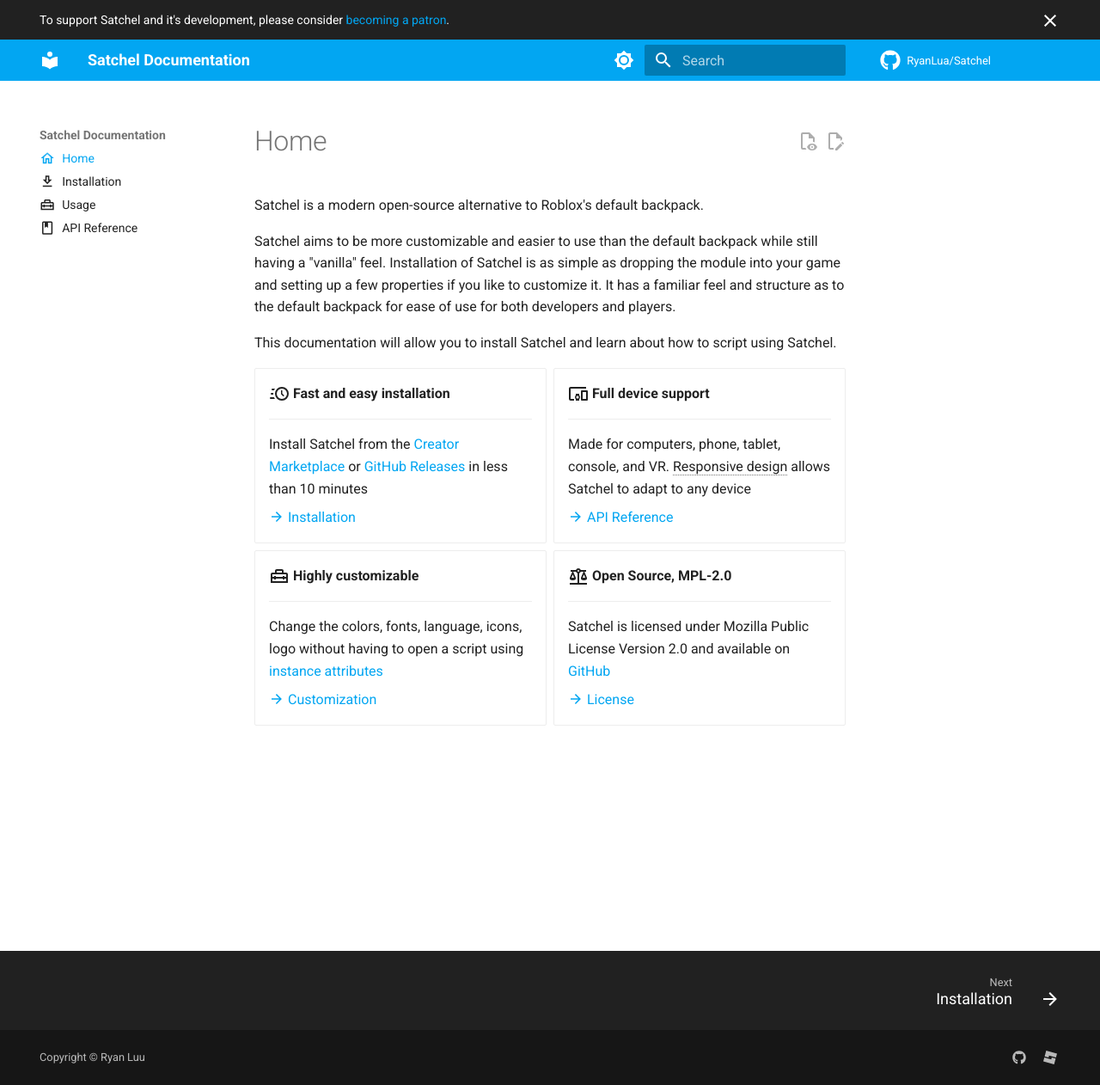
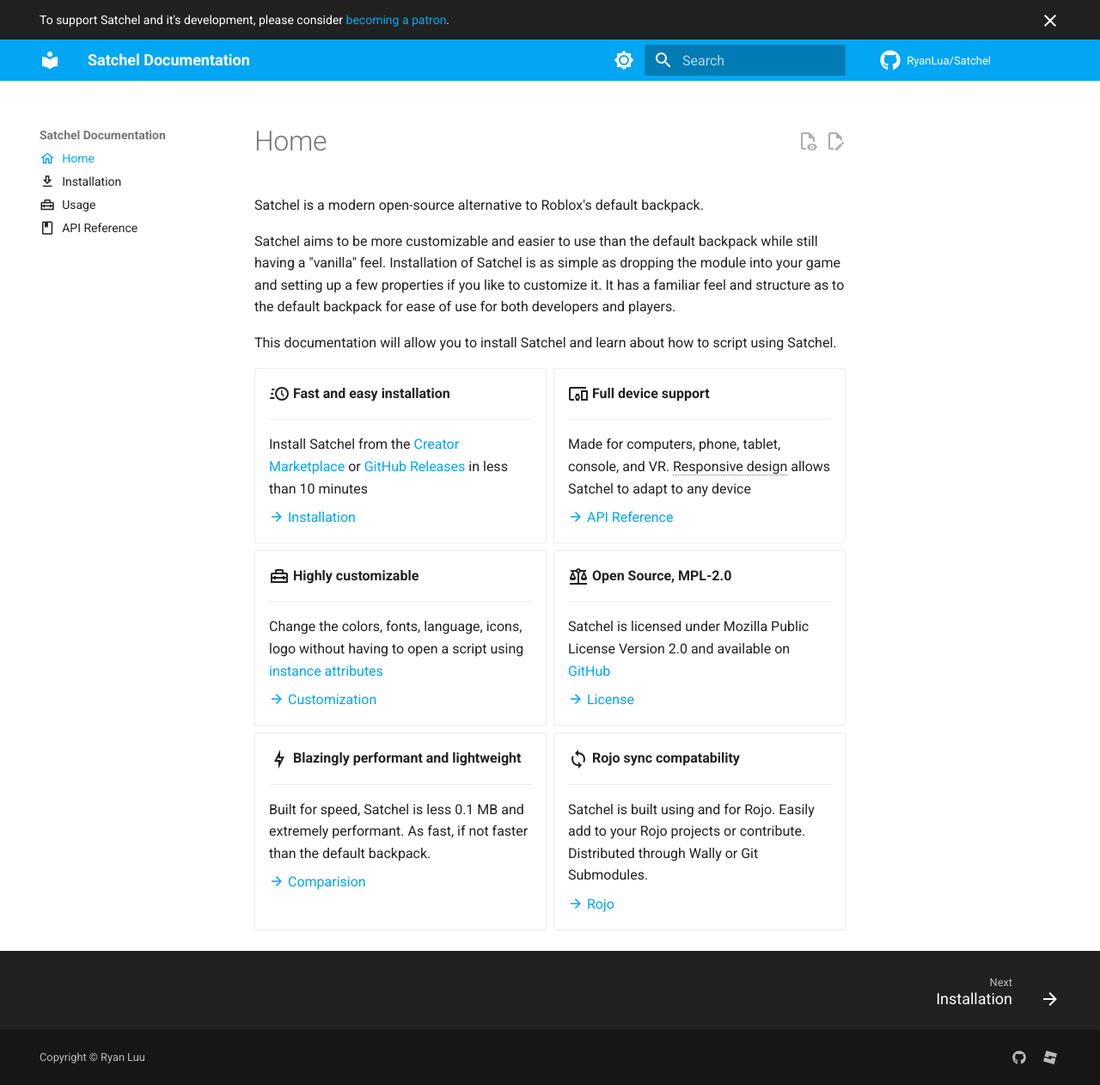
Before and after one commit to RyanLua/Satchel, an MkDocs documentation site: the page built from docs/index.md, in a window 1280 px wide and 1262 px high. Shown: the whole window at 86% size. Built offline with MkDocs 1.6.1 and Material for MkDocs 9.7.7, drawn with Linux system fonts in a browser that asks for light colours; comment, search, counter and statistics services are not loaded; the version menu is left out.

Commit message:
Add more cards to grid

```diff
--- a/docs/index.md
+++ b/docs/index.md
@@ -46,6 +46,22 @@
 
     [:material-arrow-right: License](https://github.com/RyanLua/Satchel#MPL-2.0-1-ov-file)
 
+- :material-lightning-bolt-outline:{ .lg .middle } __Blazingly performant and lightweight__
+
+    ---
+
+    Built for speed, Satchel is less 0.1 MB and extremely performant. As fast, if not faster than the default backpack.
+
+    [:material-arrow-right: Comparision](https://github.com/RyanLua/Satchel#MPL-2.0-1-ov-file)
+
+- :material-sync:{ .lg .middle } __Rojo sync compatability__
+
+    ---
+
+    Satchel is built using and for Rojo. Easily add to your Rojo projects or contribute. Distributed through Wally or Git Submodules.
+
+    [:material-arrow-right: Rojo](https://rojo.space/)
+
 </div>
 
 *[Responsive design]: A design approach that allows UI to adapt to different devices and screen sizes
```
